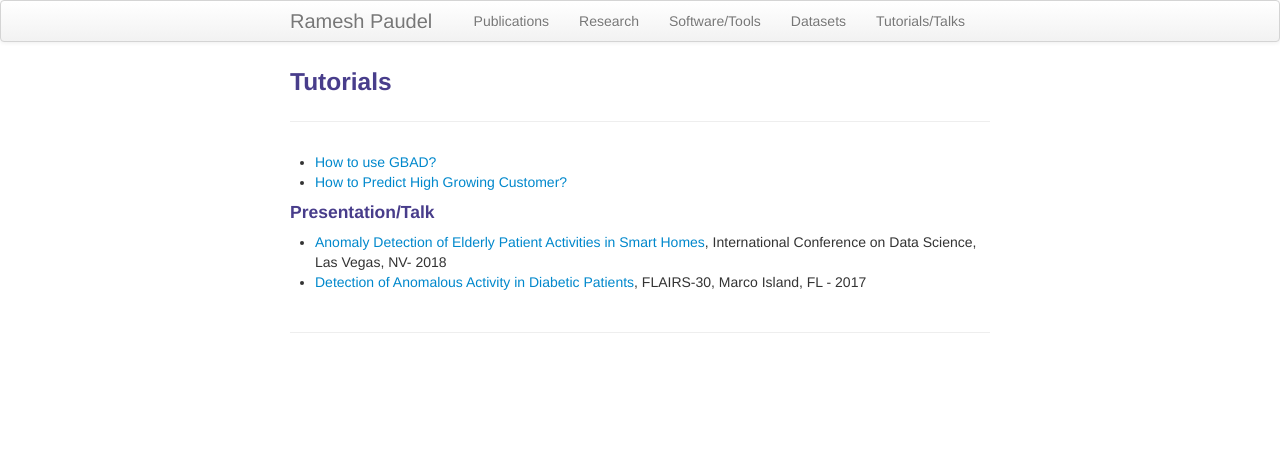
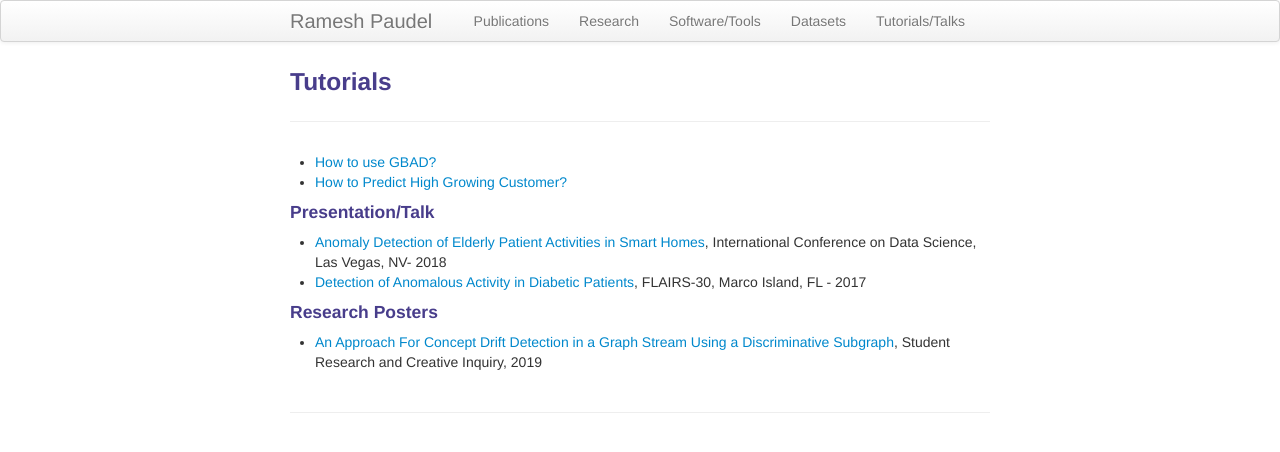
Before and after one commit to rpaudel42/rpaudel42.github.io, a Jekyll site: the page built from pages/tutorial.md, in a window 1280 px wide. Shown: the top 452 px of the page. Built offline with Jekyll 4.4.1, drawn with Linux system fonts in a browser that asks for light colours.

Commit message:
add poster

```diff
--- a/pages/tutorial.md
+++ b/pages/tutorial.md
@@ -11,3 +11,8 @@ description: Tutorial Related to Graphs
 
 - [Anomaly Detection of Elderly Patient Activities in Smart Homes](/assets/anomaly-detection-elderly-3.pdf), International Conference on Data Science, Las Vegas, NV- 2018
 - [Detection of Anomalous Activity in Diabetic Patients](/assets/FLAIR_2017.pdf), FLAIRS-30, Marco Island, FL - 2017
+
+#### Research Posters
+
+- [An Approach For Concept Drift Detection in a Graph Stream
+Using a Discriminative Subgraph](/assets/Paudel-Poster-Research-Day.pdf), Student Research and Creative Inquiry, 2019
```
Also changed, not shown: pages/pubs.md (+5 -0 lines), 1 other file.
